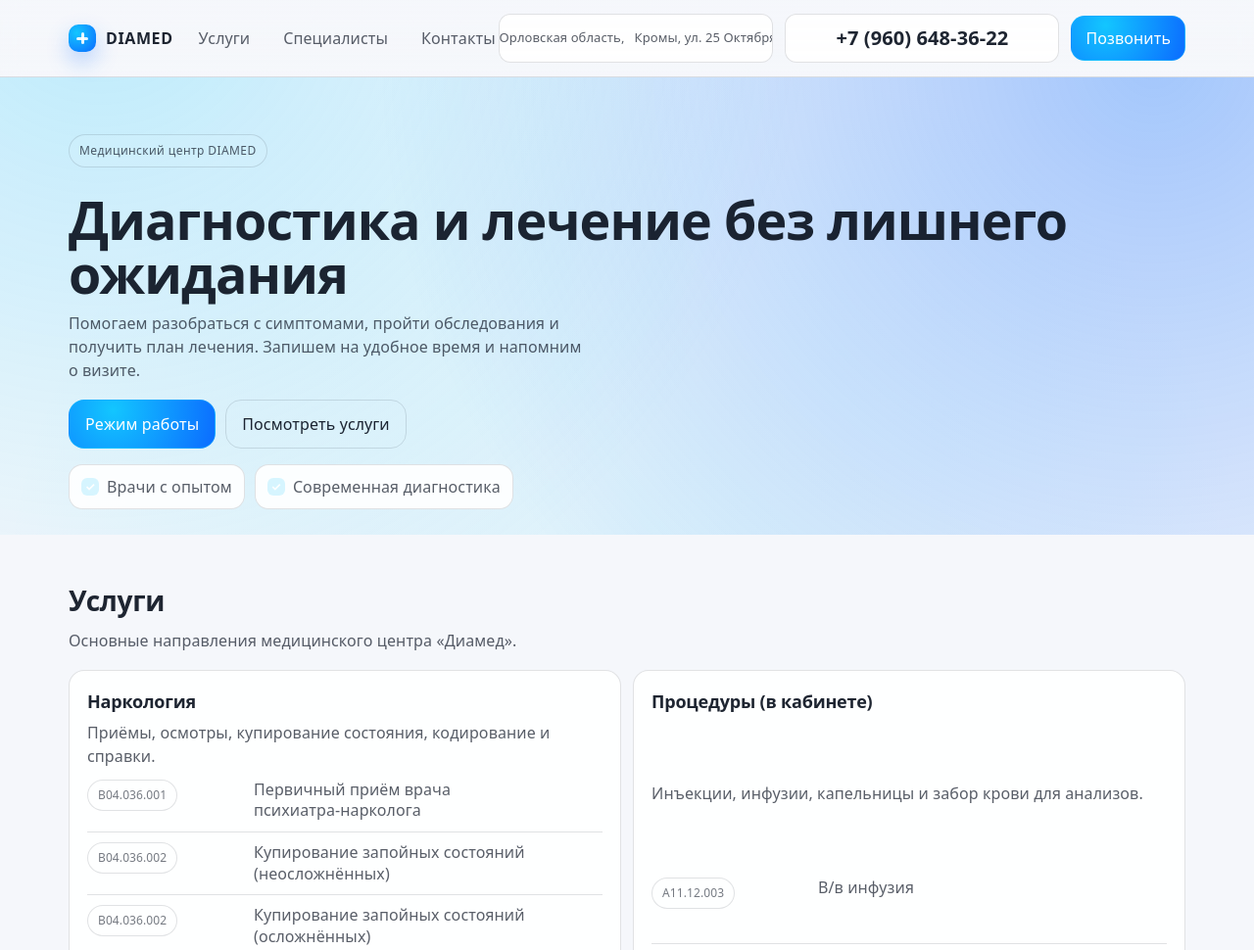
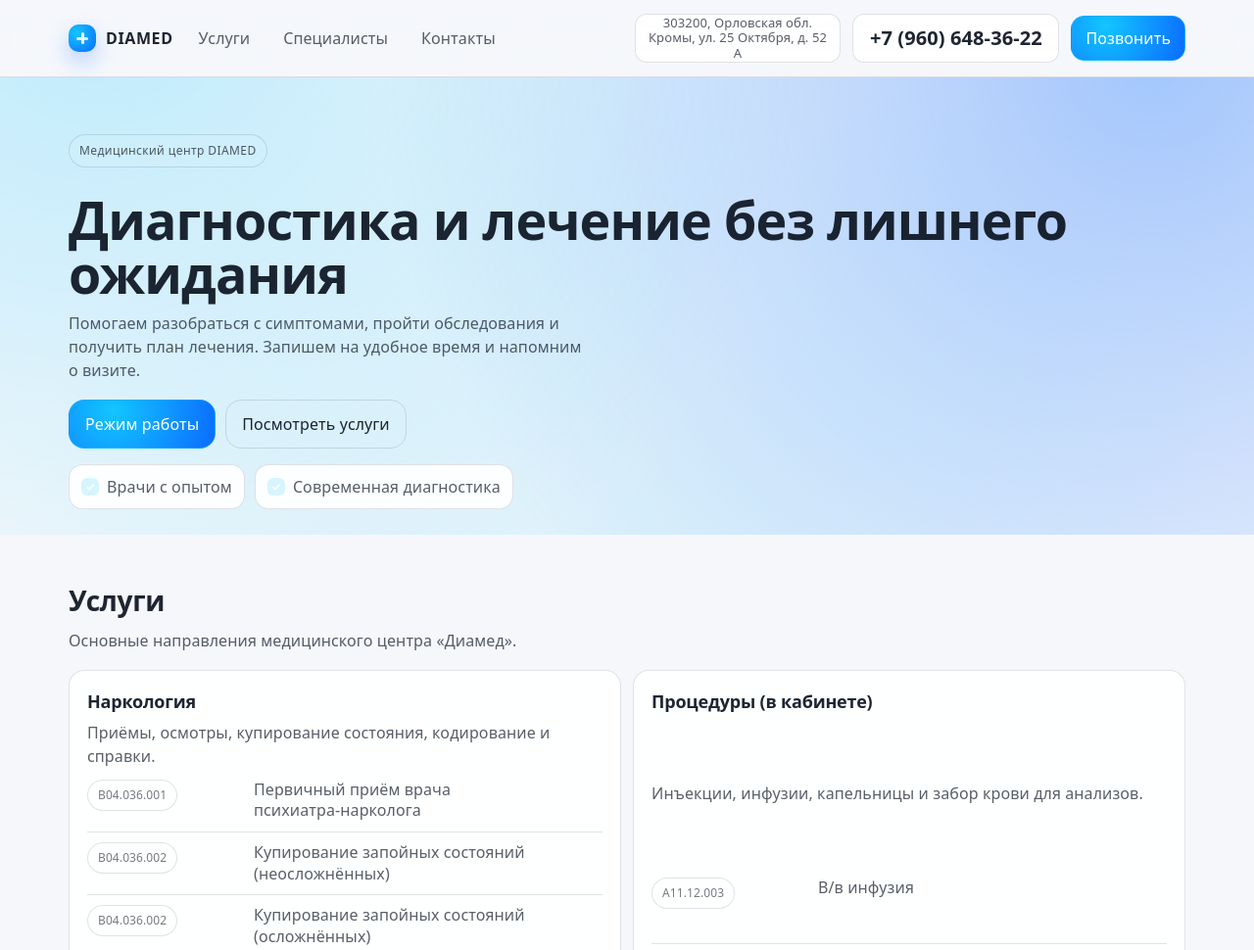
Before and after one commit to denisgrishenok/DIAMED, a website built with Vite: page index.html in a window 1280 px wide. Shown: the top 970 px of the page at 98% size. Built offline with nearby package versions, Linux system fonts and the light colour scheme.

Commit message:
fix(content): fix adress

```diff
--- a/index.html
+++ b/index.html
@@ -29,7 +29,14 @@
 
         <div class="headerContactRow" aria-label="Адрес и телефон">
           <div class="headerAddress" aria-label="Адрес клиники">
-            <span>303200, Орловская область, </span><span data-bind="addressText">Кромы, ул. 25 Октября, д. 52 А</span>
+            <span class="headerAddress__set headerAddress__set--sm">
+              <span class="headerAddress__line" data-bind="addressHeaderLine1">303200, Орловская обл., Кромы</span>
+              <span class="headerAddress__line" data-bind="addressHeaderLine2">ул. 25 Октября, д. 52 А</span>
+            </span>
+            <span class="headerAddress__set headerAddress__set--lg">
+              <span class="headerAddress__line" data-bind="addressHeaderWideLine1">303200, Орловская обл.</span>
+              <span class="headerAddress__line" data-bind="addressHeaderWideLine2">Кромы, ул. 25 Октября, д. 52 А</span>
+            </span>
           </div>
 
           <a class="phoneLink" data-bind="phoneLink" href="tel:+70000000000">
@@ -231,7 +238,9 @@
               </div>
               <div class="contactCard__row">
                 <p class="contactCard__label">Адрес</p>
-                <p class="contactCard__value" data-bind="addressText2">Кромы, ул. 25 Октября, д. 52 А</p>
+                <p class="contactCard__value">
+                  <span>303200, Орловская обл, </span><span data-bind="addressText2">Кромы, ул. 25 Октября, д. 52 А</span>
+                </p>
               </div>
               <div class="contactCard__row">
                 <p class="contactCard__label">Часы работы</p>
--- a/src/main.js
+++ b/src/main.js
@@ -6,6 +6,10 @@ const CENTER = {
   emailText: 'diamed57@mail.ru',
   emailMailto: 'mailto:diamed57@mail.ru',
   addressText: 'Кромы, ул. 25 Октября, д. 52 А',
+  addressHeaderLine1: '303200, Орловская обл., Кромы',
+  addressHeaderLine2: 'ул. 25 Октября, д. 52 А',
+  addressHeaderWideLine1: '303200, Орловская обл.',
+  addressHeaderWideLine2: 'Кромы, ул. 25 Октября, д. 52 А',
   mapUrl: 'https://yandex.com/maps/-/CPft64n1',
 }
 
@@ -34,6 +38,10 @@ function setupBinds() {
   bindText('phoneText3', CENTER.phoneText)
   bindText('addressText', CENTER.addressText)
   bindText('addressText2', CENTER.addressText)
+  bindText('addressHeaderLine1', CENTER.addressHeaderLine1)
+  bindText('addressHeaderLine2', CENTER.addressHeaderLine2)
+  bindText('addressHeaderWideLine1', CENTER.addressHeaderWideLine1)
+  bindText('addressHeaderWideLine2', CENTER.addressHeaderWideLine2)
 
   bindLink('phoneLink', `tel:${CENTER.phoneTel}`)
   bindLink('phoneLink3', `tel:${CENTER.phoneTel}`)
--- a/src/style.css
+++ b/src/style.css
@@ -170,7 +170,9 @@ a {
 .headerAddress {
   display: inline-flex;
   align-items: center;
-  gap: 10px;
+  flex-direction: column;
+  justify-content: center;
+  gap: 2px;
   padding: 10px 12px;
   border-radius: 12px;
   border: 1px solid var(--border);
@@ -180,9 +182,25 @@ a {
   line-height: 1.2;
   min-width: 0;
   max-width: none;
-  white-space: nowrap;
-  overflow: hidden;
-  text-overflow: ellipsis;
+  white-space: normal;
+}
+
+.headerAddress__line {
+  display: block;
+}
+
+.headerAddress__set--lg {
+  display: none;
+}
+
+@media (min-width: 1100px) {
+  .headerAddress__set--sm {
+    display: none;
+  }
+
+  .headerAddress__set--lg {
+    display: inline;
+  }
 }
 
 .header__actions {
```
